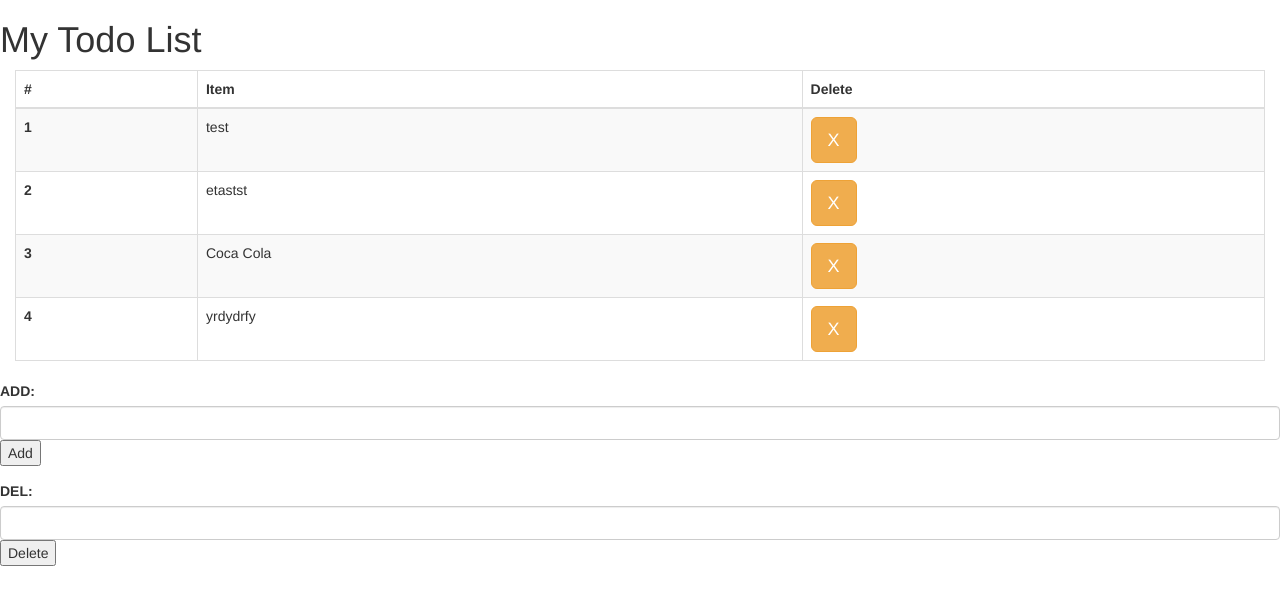
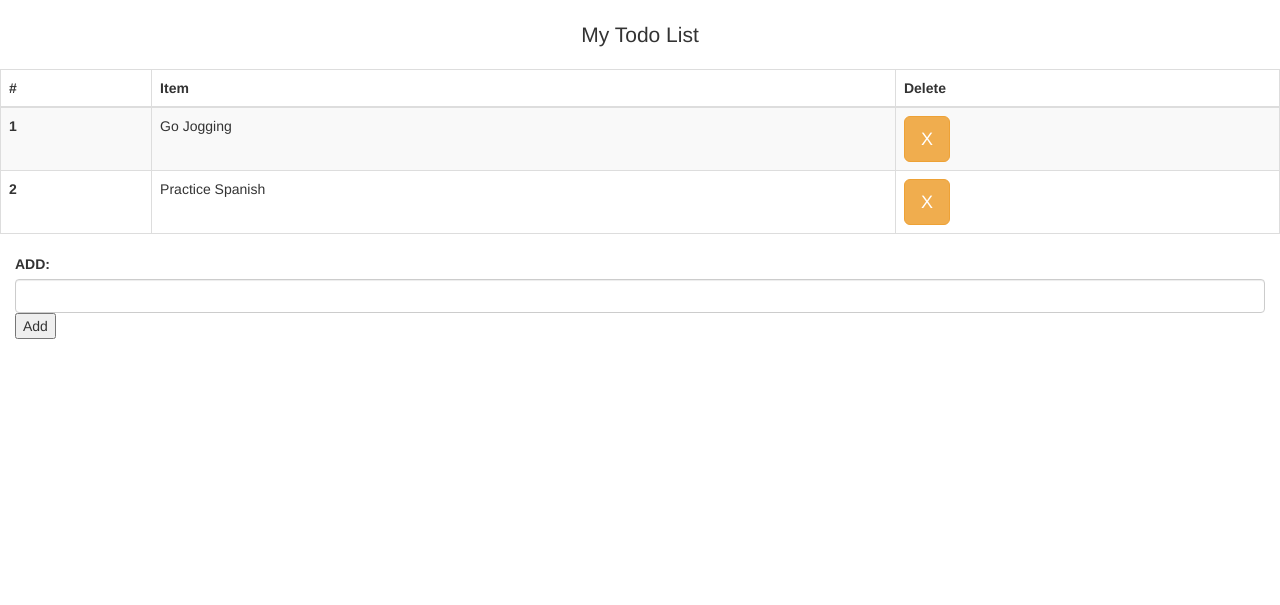
Before and after one commit to MilanDonhowe/todo, a Flask app: page /todo/ in a window 1280 px wide. Shown: the top 605 px of the page. Run offline with Flask 2, Linux system fonts and the light colour scheme; some libraries are stand-ins or nearby versions.

Commit message:
slight modifying of bootstrap style

```diff
--- a/todo.json
+++ b/todo.json
@@ -1 +1 @@
-{"todolist": {"1": "test", "2": "etastst", "3": "Coca Cola", "4": "yrdydrfy"}}
+{"todolist": {"1": "Go Jogging", "2": "Practice Spanish"}}
--- a/todo/server/templates/todo.html
+++ b/todo/server/templates/todo.html
@@ -3,9 +3,13 @@
 
 {% block title %} TODO Application {% endblock %}
 {% block content %}
-<h1> My Todo List </h1>
-<div id="myList" class="container-fluid">
-    <table class="table table-striped table-bordered table-dark">
+
+
+<span class="border border-primary">
+
+<h1 class="lead text-center"> My Todo List </h1>
+<div id="myList" >
+    <table class="table table-striped table-bordered">
         <thead class="thead">
             <tr>
                 <th scope="col">#</th>
@@ -28,14 +32,15 @@
     </table>
 
 </div>
+
 <form method="POST">
-    <div class="form-group">
+    <div class="form-group container-fluid">
         {{ addForm.hidden_tag() }}
         {{ addForm.entry.label }} {{ addForm.entry(class="form-control") }}
         {{ addForm.submit() }}
     </div>
 </form>
-
+<!--
 <form method="POST">
     <div class="form-group">
         {{ delForm.hidden_tag() }}
@@ -43,4 +48,7 @@
         {{ delForm.submit() }}
     </div>
 </form>
+-->
+
+</span>
 {% endblock %}
```
